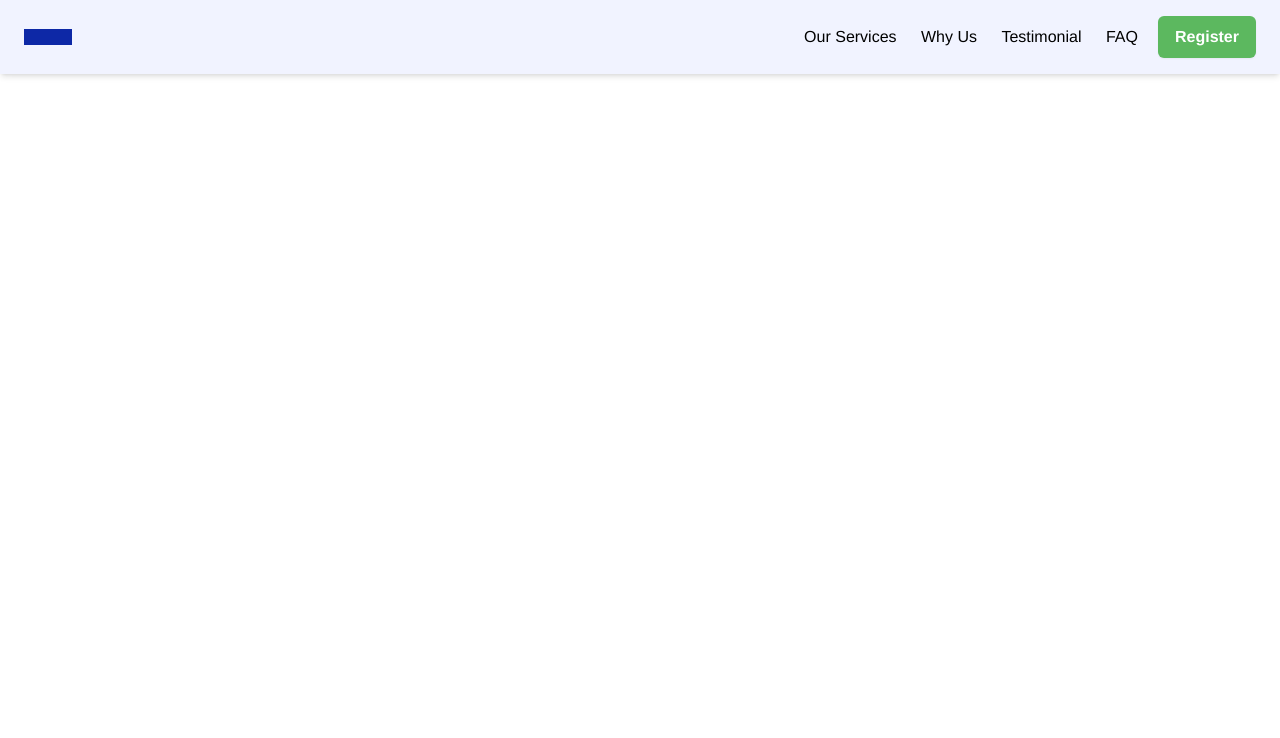
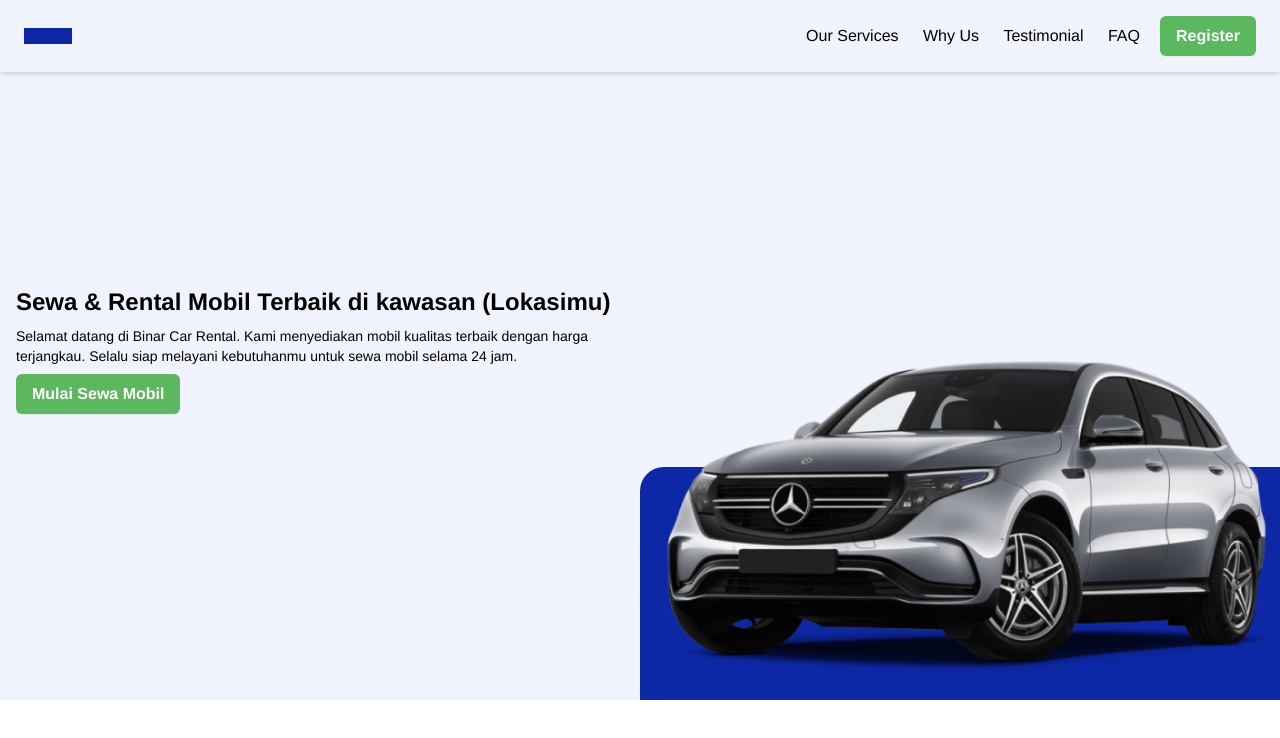
Before and after one commit to sianida26/challenge_1, a website built with Vite: page index.html in a window 1280 px wide. Built offline with nearby package versions, Linux system fonts and the light colour scheme.

Commit message:
section 1 fix

```diff
--- a/index.html
+++ b/index.html
@@ -7,6 +7,8 @@
 		<title>Vite App</title>
 	</head>
 	<body>
+
+		<!-- HEADER -->
 		<header class="w-full bg-[#F1F3FF] py-4 fixed top-0 shadow-md">
 			<div class="max-w-7xl mx-auto px-4 sm:px-6">
 				<div class="flex justify-between items-center border-gray-100 md:justify-between md:space-x-10">
@@ -36,7 +38,7 @@
 						</nav>
 						<div class="items-center justify-end">
 							<!-- <a href="#" class="whitespace-nowrap text-base font-medium text-gray-500 hover:text-gray-900"> Sign in </a> -->
-							<a href="#" class="ml-5 whitespace-nowrap inline-flex items-center justify-center px-4 py-2 border border-transparent rounded-md shadow-sm text-base font-bold text-white bg-lime-4 hover:bg-lime-5 focus:ring-lime-4 focus:ring-offset-2 focus:ring-2 focus:outline-none"> Register </a>
+							<a href="#" class="ml-5 btn"> Register </a>
 						</div>
 					</div>
 				</div>
@@ -100,6 +102,25 @@
 				</div>
 			</div>
 		</header>
+
+		<!-- SECTION 1 -->
+		<section class="h-[700px] max-h-screen w-screen bg-[#F1F3FF]">
+			<div class="max-w-7xl h-full flex relative justify-center items-center px-4 md:justify-start mx-auto">
+				<div class="flex flex-col gap-2 z-[1] md:w-1/2">
+					<h1 class="font-bold text-2xl">Sewa & Rental Mobil Terbaik di kawasan (Lokasimu)</h1>
+					<p class="text-sm">Selamat datang di Binar Car Rental. Kami menyediakan mobil kualitas terbaik dengan harga terjangkau. Selalu siap melayani kebutuhanmu untuk sewa mobil selama 24 jam.</p>
+					<div>
+						<button class="btn">Mulai Sewa Mobil</button>
+					</div>
+				</div>
+				<div class="absolute top-0 left-0 w-full h-full z-[0]">
+					<div class="absolute bg-dark-blue-4 w-3/4 md:w-1/2 right-0 h-16 md:h-1/3 bottom-0 rounded-tl-3xl">
+
+					</div>
+					<img src="./src/img/car.png" alt="Mobil" class="absolute bottom-0 w-1/2 right-6 md:right-0 md:top-1/2">
+				</div>
+			</div>
+		</section>
 		<script type="module" src="/main.js"></script>
 	</body>
 </html>
--- a/src/css/tailwind.css
+++ b/src/css/tailwind.css
@@ -5,3 +5,7 @@
 body {
     font-family: Helvetica;
 }
+
+.btn {
+    @apply whitespace-nowrap inline-flex items-center justify-center px-4 py-2 rounded-md shadow-sm text-base font-bold text-white bg-lime-4 hover:bg-lime-5 focus:ring-lime-4 focus:ring-offset-2 focus:ring-2 focus:outline-none
+}
```
Also changed, not shown: src/img/car.png (added).
